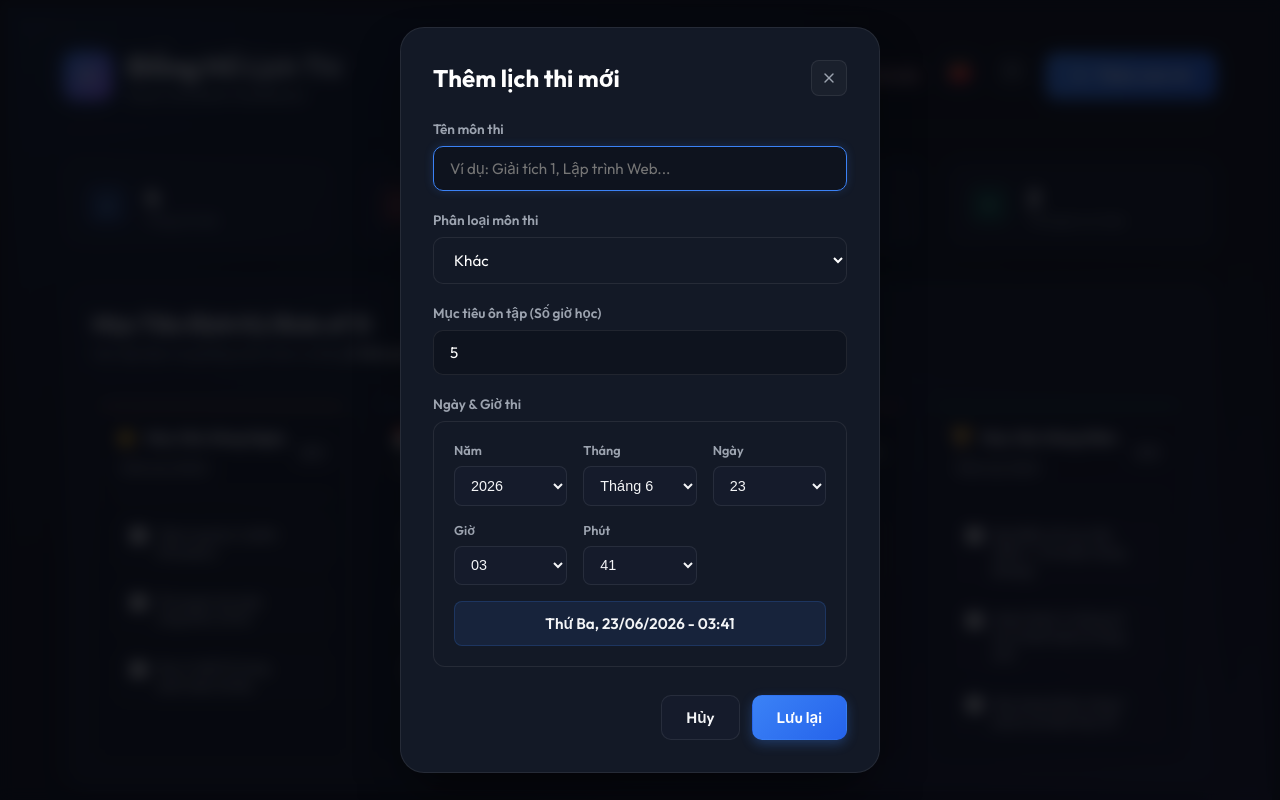
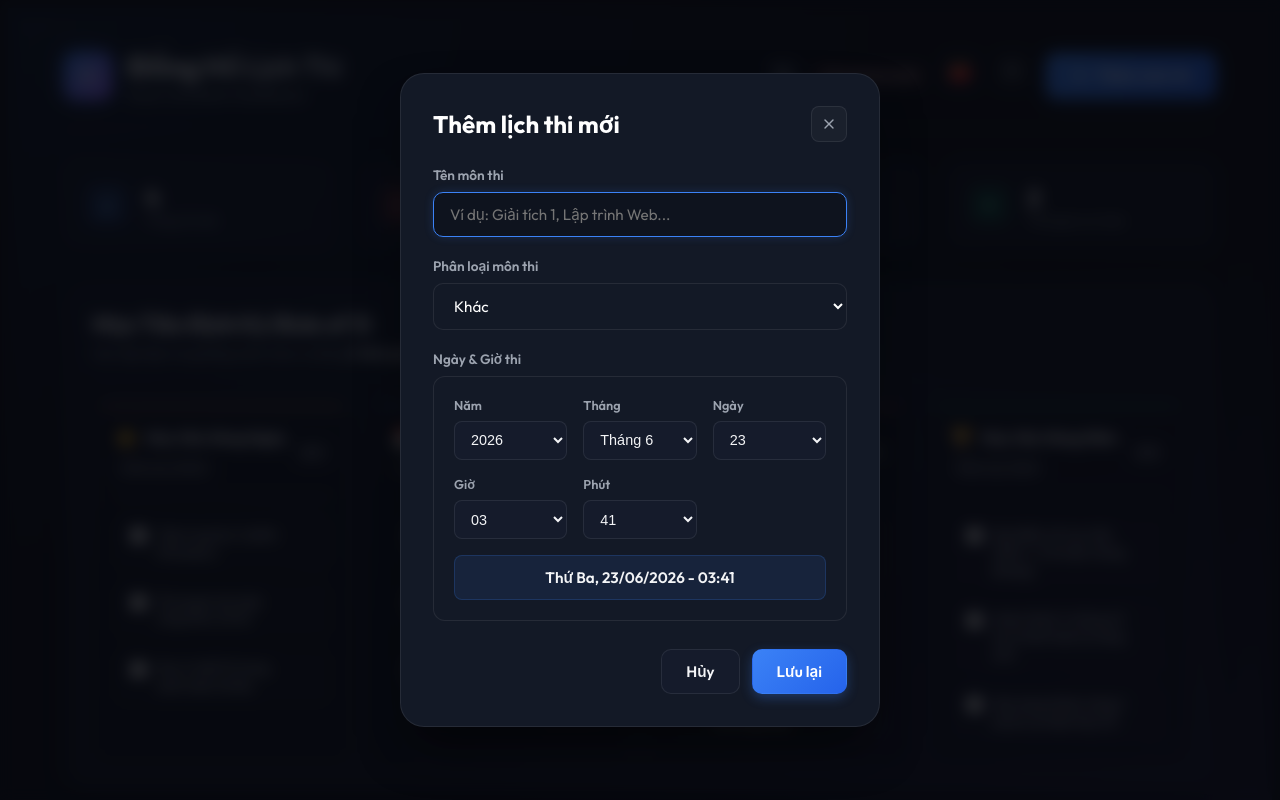
Before and after one commit to supli6669/exam-count-timer, a React (Vite) app: page / in a window 1280 px wide. Both pictures are taken after a click on the button "Thêm môn thi". Shown: the top 800 px of the page. Built offline with nearby package versions, Linux system fonts and the light colour scheme.

Commit message:
feat: implement workload-driven objective study target estimations based on category base, task checklist load, and personalized speed factor

```diff
--- a/src/components/ExamForm.jsx
+++ b/src/components/ExamForm.jsx
@@ -13,18 +13,9 @@ function ExamForm({ exam, onSave, onClose }) {
     return '';
   };
 
-  const DEFAULT_HOURS = {
-    final: 10,
-    midterm: 6,
-    assignment: 4,
-    quiz: 2,
-    other: 3
-  };
-
   const [subject, setSubject] = useState(exam ? (exam.subject || '') : '');
   const [datetime, setDatetime] = useState(getInitialDateTime);
   const [category, setCategory] = useState(exam ? (exam.category || 'other') : 'other');
-  const [targetHours, setTargetHours] = useState(exam ? (exam.targetHours || DEFAULT_HOURS[exam.category || 'other'] || 5) : 5);
   const [error, setError] = useState('');
   const [prevExam, setPrevExam] = useState(exam);
 
@@ -33,7 +24,6 @@ function ExamForm({ exam, onSave, onClose }) {
     if (exam) {
       setSubject(exam.subject || '');
       setCategory(exam.category || 'other');
-      setTargetHours(exam.targetHours || DEFAULT_HOURS[exam.category || 'other'] || 5);
       if (exam.datetime) {
         const date = new Date(exam.datetime);
         if (!isNaN(date.getTime())) {
@@ -50,7 +40,6 @@ function ExamForm({ exam, onSave, onClose }) {
       setSubject('');
       setDatetime('');
       setCategory('other');
-      setTargetHours(5);
     }
     setError('');
   }
@@ -86,7 +75,6 @@ function ExamForm({ exam, onSave, onClose }) {
       subject: subject.trim(),
       datetime: selectedDate.toISOString(),
       category: category,
-      targetHours: parseFloat(targetHours) || DEFAULT_HOURS[category] || 5,
     });
   };
 
@@ -140,11 +128,7 @@ function ExamForm({ exam, onSave, onClose }) {
               id="category-select"
               className="form-input"
               value={category}
-              onChange={(e) => {
-                const cat = e.target.value;
-                setCategory(cat);
-                setTargetHours(DEFAULT_HOURS[cat] || 3);
-              }}
+              onChange={(e) => setCategory(e.target.value)}
               style={{
                 background: 'var(--bg-secondary)',
                 border: '1px solid var(--border-glass)',
@@ -158,19 +142,7 @@ function ExamForm({ exam, onSave, onClose }) {
             </select>
           </div>
 
-          <div className="form-group">
-            <label className="form-label" htmlFor="target-hours-input">Mục tiêu ôn tập (Số giờ học)</label>
-            <input
-              id="target-hours-input"
-              type="number"
-              min="1"
-              max="100"
-              className="form-input"
-              placeholder="Ví dụ: 10"
-              value={targetHours}
-              onChange={(e) => setTargetHours(e.target.value)}
-            />
-          </div>
+
 
           <div className="form-group">
             <label className="form-label">Ngày & Giờ thi</label>
--- a/src/components/SmartInsights.jsx
+++ b/src/components/SmartInsights.jsx
@@ -46,17 +46,30 @@ function SmartInsights({ exams = [] }) {
     return Math.round(totalSeconds / 60);
   };
 
-  const DEFAULT_HOURS = {
-    final: 10,
-    midterm: 6,
-    assignment: 4,
-    quiz: 2,
-    other: 3
-  };
+  // Calculate historical study speed
+  const totalCompletedTasks = exams.reduce((sum, exam) => {
+    return sum + (exam.tasks ? exam.tasks.filter(t => t.completed).length : 0);
+  }, 0);
 
+  const totalStudyMinutes = Math.round(studyLogs.reduce((sum, log) => sum + log.seconds, 0) / 60);
+
+  // Speed factor: average minutes spent per completed task
+  const averageMinutesPerTask = totalCompletedTasks > 0
+    ? Math.max(20, Math.min(90, Math.round(totalStudyMinutes / totalCompletedTasks)))
+    : 40; // Default to 40 minutes per task
+
+  // Dynamic target calculation based on exam category base hours + task workload * speed factor
   const getTargetPrepMinutes = (exam) => {
-    const hours = exam.targetHours || DEFAULT_HOURS[exam.category || 'other'] || 5;
-    return hours * 60;
+    const BASE_MINUTES = {
+      final: 240,       // 4 hours base
+      midterm: 150,     // 2.5 hours base
+      assignment: 180,  // 3 hours base
+      quiz: 60,         // 1 hour base
+      other: 90         // 1.5 hours base
+    };
+    const base = BASE_MINUTES[exam.category || 'other'] || 120;
+    const taskCount = exam.tasks ? exam.tasks.length : 0;
+    return base + (taskCount * averageMinutesPerTask);
   };
 
   const now = new Date();
@@ -70,6 +83,16 @@ function SmartInsights({ exams = [] }) {
       const daysLeft = diffMs / (1000 * 60 * 60 * 24);
       const accumulatedMins = getSubjectStudyMinutes(exam.id);
       const targetPrepMinutes = getTargetPrepMinutes(exam);
+
+      const baseMinutes = {
+        final: 240,
+        midterm: 150,
+        assignment: 180,
+        quiz: 60,
+        other: 90
+      }[exam.category || 'other'] || 120;
+
+      const taskCount = exam.tasks ? exam.tasks.length : 0;
 
       // Warning assessment
       let alertLevel = 'safe'; // 'safe' | 'warning' | 'danger'
@@ -102,6 +125,8 @@ function SmartInsights({ exams = [] }) {
         daysLeft,
         accumulatedMins,
         targetPrepMinutes,
+        baseMinutes,
+        taskCount,
         alertLevel,
         alertText,
         dailyRecommended,
@@ -206,13 +231,16 @@ function SmartInsights({ exams = [] }) {
                 <div className="insights-progress-section">
                   <div className="insights-progress-labels">
                     <span>Đã học: <strong>{item.accumulatedMins} phút</strong></span>
-                    <span>Mục tiêu: {item.targetPrepMinutes} phút ({item.targetHours || Math.round(item.targetPrepMinutes / 60)}h)</span>
+                    <span>Mục tiêu: {item.targetPrepMinutes} phút ({(item.targetPrepMinutes / 60).toFixed(1)}h)</span>
                   </div>
                   <div className="insights-progress-bar">
                     <div
                       className="insights-progress-fill"
                       style={{ width: `${item.progressPercent}%` }}
                     />
+                  </div>
+                  <div style={{ fontSize: '0.72rem', color: 'var(--text-muted)', marginTop: '0.2rem', fontStyle: 'italic' }}>
+                    📐 Ước tính: {(item.baseMinutes / 60).toFixed(1)}h (cơ bản) + {item.taskCount} task x {averageMinutesPerTask}m
                   </div>
                 </div>
 
@@ -224,7 +252,7 @@ function SmartInsights({ exams = [] }) {
                     </>
                   ) : (
                     <>
-                      🎉 Đã tích lũy đủ mục tiêu ôn tập ({item.targetHours || Math.round(item.targetPrepMinutes / 60)} giờ) cho môn này!
+                      🎉 Đã tích lũy đủ mục tiêu ôn tập ({(item.targetPrepMinutes / 60).toFixed(1)} giờ) cho môn này!
                     </>
                   )}
                 </div>
```
